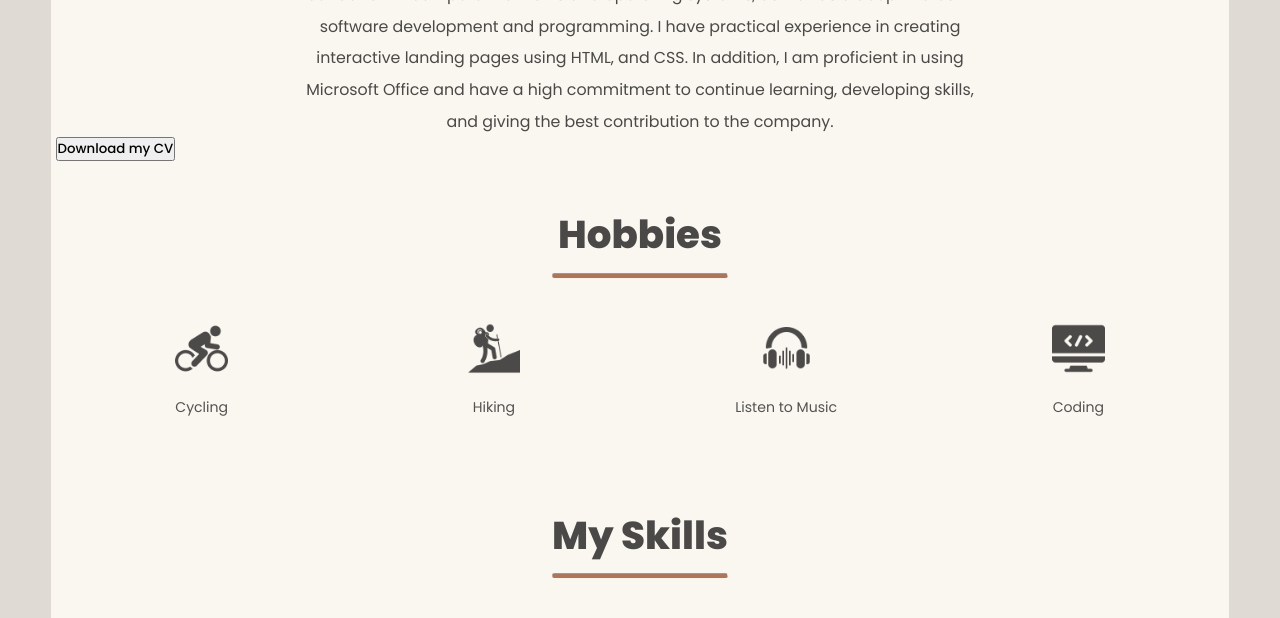
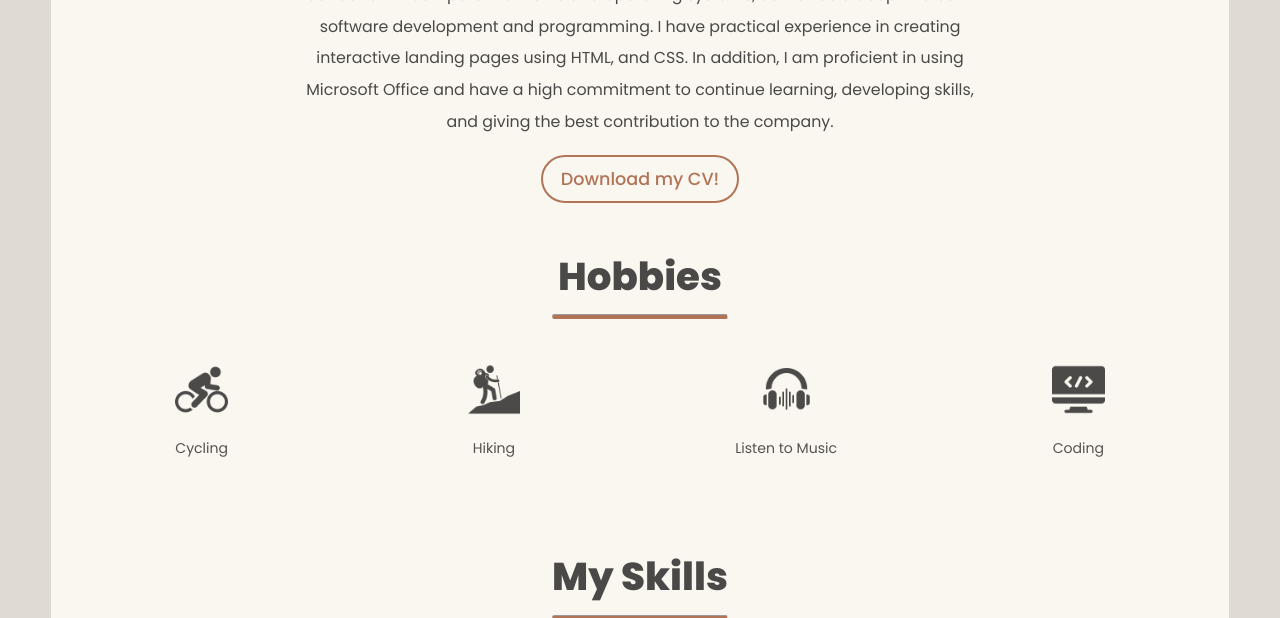
Before and after one commit to gorilaganteng/ajie-alamsyah, a plain HTML site: page index.html in a window 1280 px wide. Shown: the part 1160-1778 px from the top of the page. Drawn offline with Linux system fonts and the light colour scheme.

Commit message:
Add files via upload

```diff
--- a/index.html
+++ b/index.html
@@ -123,10 +123,12 @@
                     Microsoft Office and have a high commitment to continue learning, developing skills, and giving the best contribution
                      to the company.</p>
 
+              <div class="download" >
 
-              <a download href="download/Ajie-alamsyah-CV.pdf" class="download">
-              <button>Download my CV</button>
-              </a>
+                    <a download href="download/Ajie-alamsyah-CV.pdf">
+                    Download my CV!
+                    </a>
+              </div>
 
         </div>
 
--- a/style.css
+++ b/style.css
@@ -385,19 +385,21 @@ footer p{
 }
 
 
+.download{
+  display: flex;
+  justify-content: center;
+  margin-top: 2rem;
+}
 
-}
-.download button {
-    justify-content: center;
-    margin-top: 2rem;
+.download a{
+    font-size: 2rem;
     background-color: transparent;
     align-content: center;
     color: #B17457;
-    padding: 1rem 1.5rem;
+    padding: 1rem 2rem;
     border: .3rem solid #B17457;
     border-radius: 9999px;
     cursor: pointer;
-    /* margin-left: 1rem; */
 }
 
 /*TOGGLE CHECKBOX */
```
